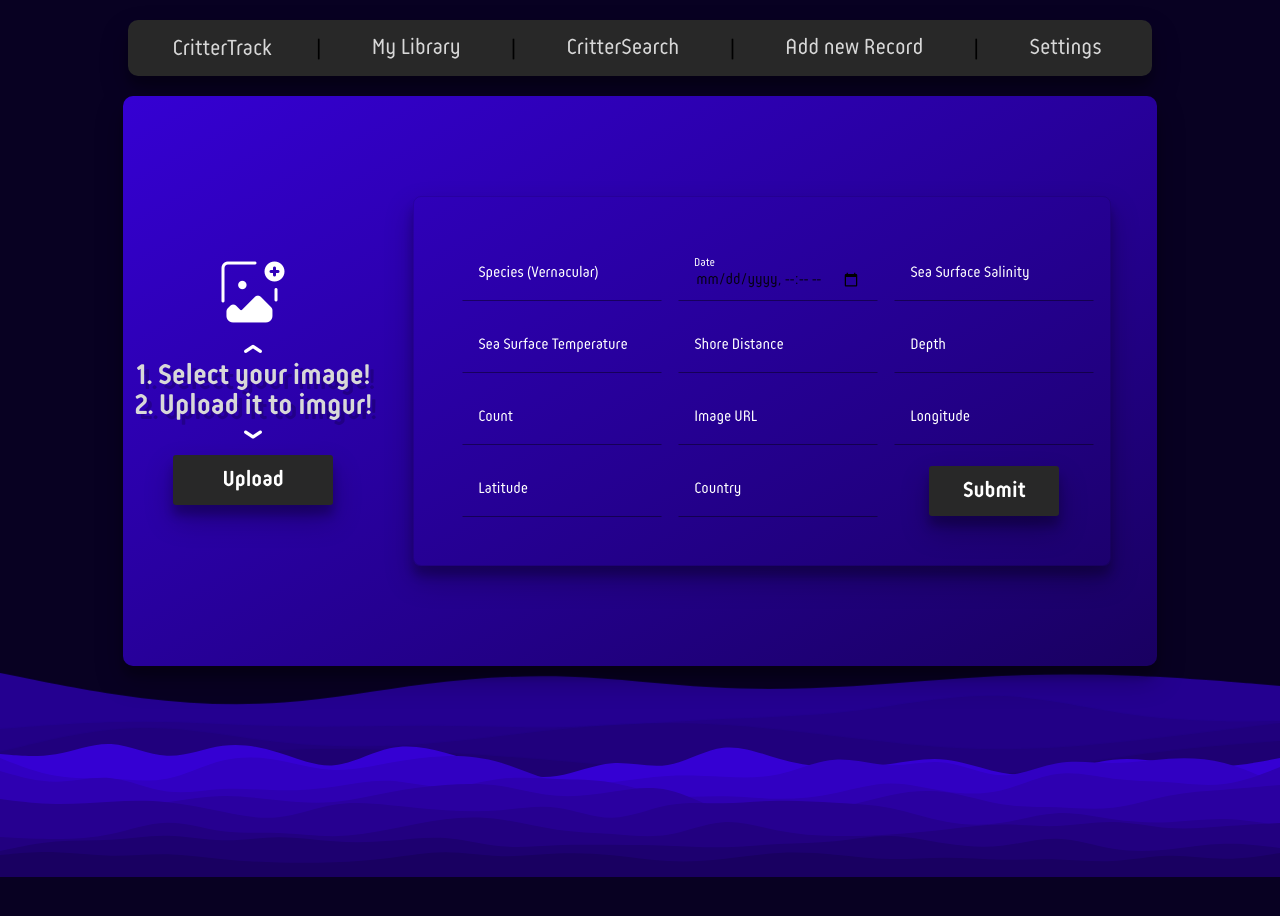
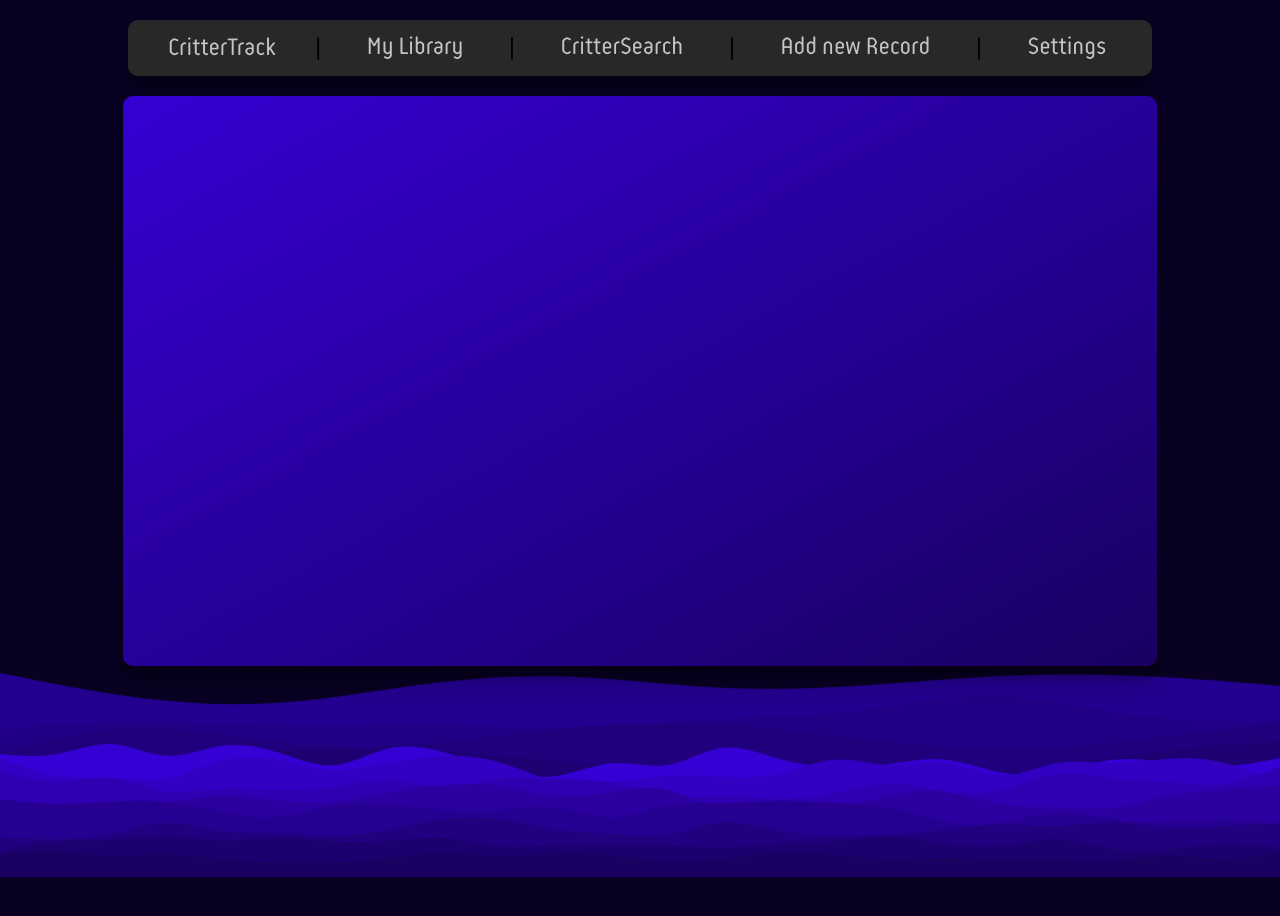
Before and after one commit to dekaratas/CritterTrack, a React (Vite) app in the folder CritterTrack/src/renderer/: page / in a window 1280 px wide. Both pictures are taken after a click on the button "My Library". Shown: the top 916 px of the page. Built offline with nearby package versions, Linux system fonts and the light colour scheme.

Commit message:
Use hooks to switch out components

```diff
--- a/CritterTrack/src/renderer/src/components/Dashboard/Dashboard.jsx
+++ b/CritterTrack/src/renderer/src/components/Dashboard/Dashboard.jsx
@@ -1,12 +1,21 @@
+import { useState } from 'react'
 import AddRecord from '../AddRecord/AddRecord'
 import Header from '../Header/Header'
 import './dashboard.css'
+import MyLibrary from '../MyLibrary/MyLibrary'
 
 export default function Dashboard() {
+  const [viewState, setViewState] = useState('addRecord')
+
+  const handleComponentChange = (component) => {
+    setViewState(component)
+  }
+
   return (
     <div className="dashboardContainer">
-      <Header />
-      <AddRecord />
+      <Header onComponentChange={handleComponentChange} />
+      {viewState === 'addRecord' && <AddRecord />}
+      {viewState === 'myLibrary' && <MyLibrary />}
     </div>
   )
 }
--- a/CritterTrack/src/renderer/src/components/Header/Header.jsx
+++ b/CritterTrack/src/renderer/src/components/Header/Header.jsx
@@ -1,11 +1,16 @@
+/* eslint-disable react/prop-types */
 import './header.css'
 
-export default function Header() {
+export default function Header({ onComponentChange }) {
+  const handleButtonClick = (component) => {
+    onComponentChange(component)
+  }
+
   return (
     <div className="headerContainer">
       <h1 className="logo">CritterTrack</h1>
       <h1 className="separator">|</h1>
-      <button>
+      <button onClick={() => handleButtonClick('myLibrary')}>
         <h1 className="library">My Library</h1>
       </button>
       <h1 className="separator">|</h1>
@@ -13,7 +18,7 @@ export default function Header() {
         <h1 className="search">CritterSearch</h1>
       </button>
       <h1 className="separator">|</h1>
-      <button>
+      <button onClick={() => handleButtonClick('addRecord')}>
         <h1 className="addrecord">Add new Record</h1>
       </button>
       <h1 className="separator">|</h1>
--- a/CritterTrack/src/renderer/src/components/Header/header.css
+++ b/CritterTrack/src/renderer/src/components/Header/header.css
@@ -18,8 +18,8 @@
 h1 {
   font-family: 'Reso-Regular';
   display: inline-block;
-  color: rgb(216, 216, 216);
-  font-size: 23px;
+  color: rgb(197, 197, 197);
+  font-size: 25px;
 }
 
 .separator {
--- a/CritterTrack/src/renderer/src/components/ImageUpload/imageupload.css
+++ b/CritterTrack/src/renderer/src/components/ImageUpload/imageupload.css
@@ -31,7 +31,7 @@ button:hover h1 {
 }
 
 button:active {
-  transform: translateY(10px);
+  transform: translateY(5px);
 }
 
 .upload-instruct {
--- /dev/null
+++ b/CritterTrack/src/renderer/src/components/MyLibrary/MyLibrary.css
@@ -0,0 +1,16 @@
+.myLibraryContainer {
+  display: flex;
+  flex-direction: row;
+  justify-content: space-evenly;
+  background-image: linear-gradient(to bottom right, #3500d3, #190061);
+  width: 80vw;
+  height: 70vh;
+  border-radius: 10px;
+  padding: 5px;
+  margin-top: 20px;
+  margin-left: auto;
+  margin-right: auto;
+  box-shadow:
+    rgba(0, 0, 0, 0.25) 0px 14px 28px,
+    rgba(0, 0, 0, 0.22) 0px 10px 10px;
+}
--- /dev/null
+++ b/CritterTrack/src/renderer/src/components/MyLibrary/MyLibrary.jsx
@@ -0,0 +1,5 @@
+import './MyLibrary.css'
+
+export default function MyLibrary() {
+  return <div className="myLibraryContainer"></div>
+}
```
